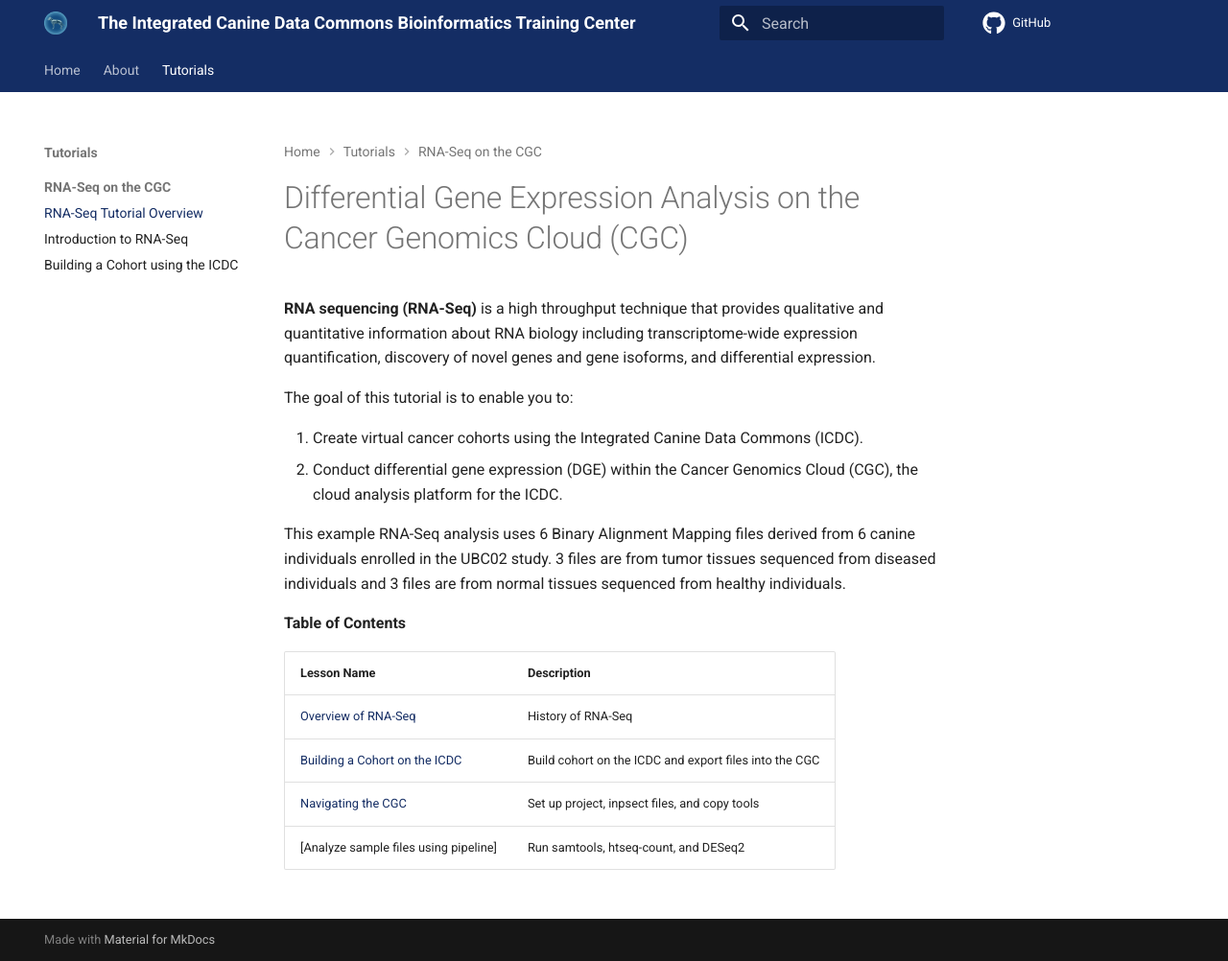
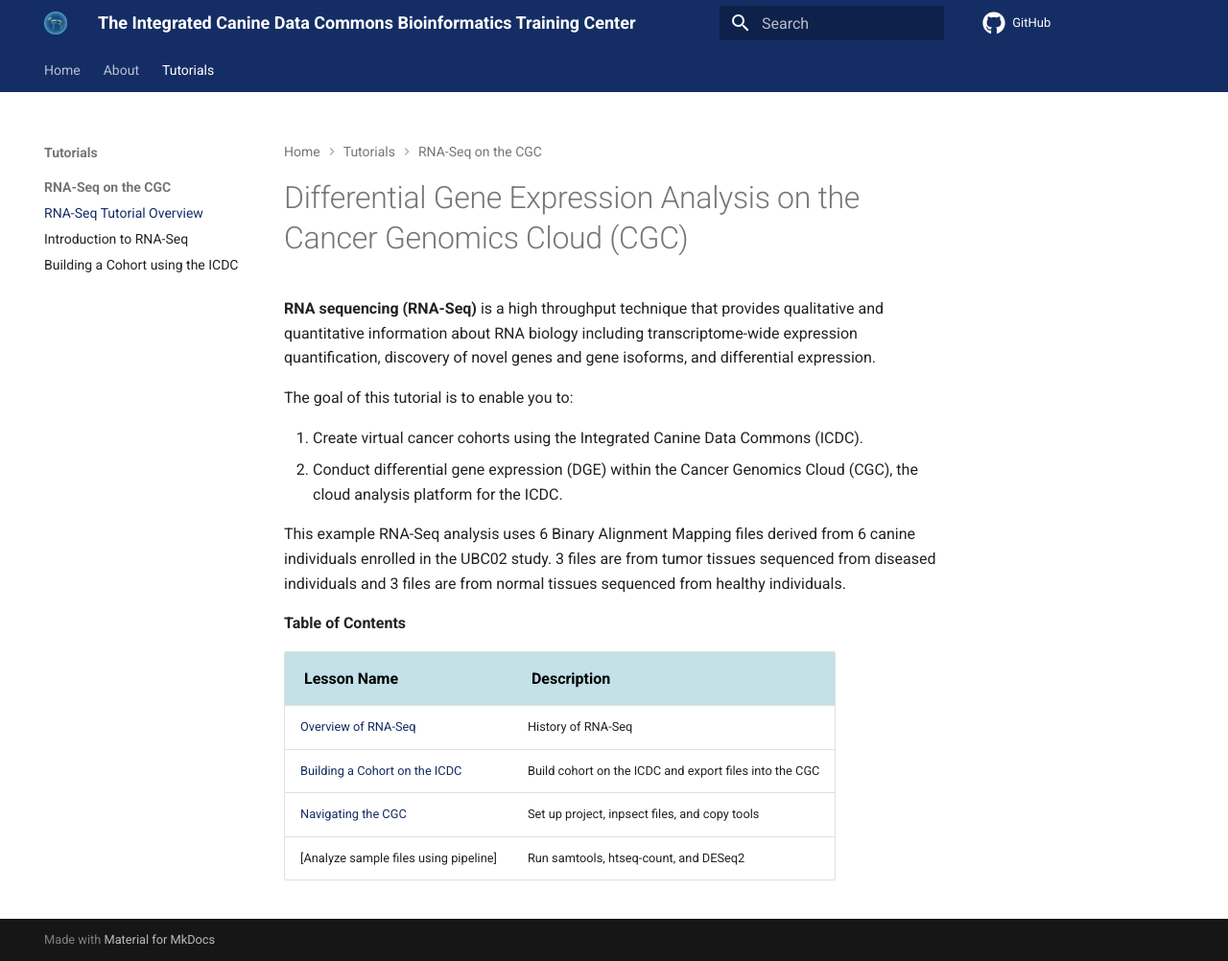
Before and after one commit to CBIIT/icdc-bioinformatics, an MkDocs documentation site: the page built from docs/Tutorials/RNA-Seq-on-CGC/rna_seq_01.md, in a window 1280 px wide and 1002 px high. Shown: the whole window at 96% size. Built offline with MkDocs 1.6.1 and Material for MkDocs 9.7.7, drawn with Linux system fonts in a browser that asks for light colours; comment, search, counter and statistics services are not loaded.

Commit message:
Update extra.css

```diff
--- a/docs/stylesheets/extra.css
+++ b/docs/stylesheets/extra.css
@@ -3,3 +3,11 @@
     --md-primary-fg-color--light: #8DCAFF;
     --md-primary-fg-color--dark:  #8DCAFF;
   }
+
+.md-typeset table:not([class]) th {
+    min-width: 11.5rem;
+    background-color: #C3E1E6 !important;
+    color: black;
+    /*background-color: #6c6c6c !important;*/
+    font-size: medium;
+}
```
